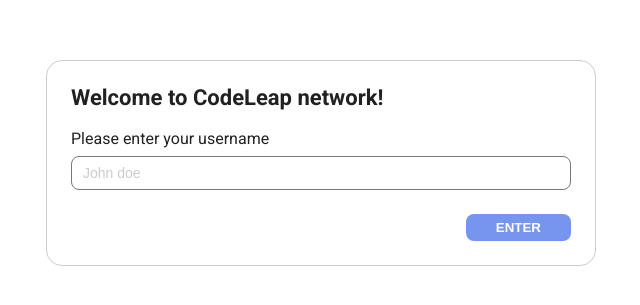
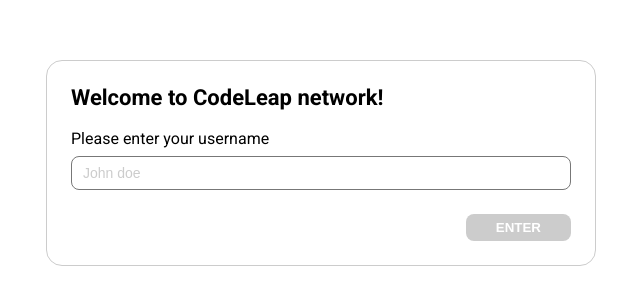
Before and after one commit to denzelws/codeleap-test, a React (Vite) app: page / in a window 1280 px wide. Shown: the part 257-562 px from the top of the page, without its empty margins (319-959 px from the left). Built offline with nearby package versions, Linux system fonts and the light colour scheme.

Commit message:
Finalizado componente Signup

```diff
--- a/src/components/Signup/index.scss
+++ b/src/components/Signup/index.scss
@@ -24,6 +24,8 @@
 
     label {
       margin-bottom: 0.8rem;
+      font-weight: 400;
+      color: $color-text-primary;
     }
 
     input {
@@ -33,7 +35,13 @@
       font-size: 1.4rem;
 
       &::placeholder {
-        color: #cccccc;
+        color: $lightGray;
+      }
+
+      &:focus {
+        outline: none;
+        border-color: $primaryBlue;
+        box-shadow: 0 0 0 0.1rem rgba($primaryBlue, 0.25);
       }
     }
   }
@@ -48,5 +56,9 @@
     padding: 0.6rem 3rem;
     font-weight: 700;
     cursor: pointer;
+
+    &:disabled {
+      background-color: $lightGray;
+    }
   }
 }
--- a/src/components/Signup/index.tsx
+++ b/src/components/Signup/index.tsx
@@ -1,4 +1,4 @@
-import React from 'react'
+import React, { useState } from 'react'
 import './index.scss'
 
 interface SignupProps {
@@ -6,6 +6,7 @@
 }
 
 const Signup: React.FC<SignupProps> = () => {
+  const [username, setUsername] = useState('')
   return (
     <form className="signup">
       <h2>Welcome to CodeLeap network!</h2>
@@ -17,10 +18,14 @@
           id="username"
           name="username"
           placeholder="John doe"
+          value={username}
+          onChange={(e) => setUsername(e.target.value)}
         />
       </div>
 
-      <button type="submit">ENTER</button>
+      <button type="submit" disabled={username.length === 0}>
+        ENTER
+      </button>
     </form>
   )
 }
--- a/src/styles/_variables.scss
+++ b/src/styles/_variables.scss
@@ -3,6 +3,6 @@
 
 // Colors
 $color-background: #ffffff;
-$color-text-primary: #212121;
 $lightGray: #cccccc;
 $primaryBlue: #7695ec;
+$color-text-primary: #000000;
```
